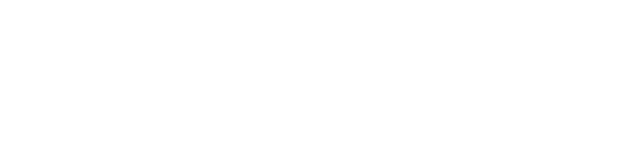
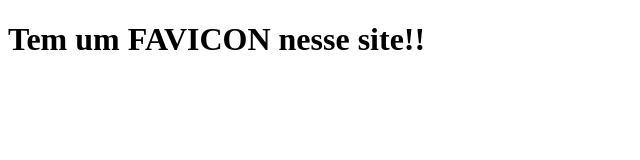
Before and after one commit to icarogoggin/FRONT, a plain HTML site: page exercicio04/exercicio04.html in a window 1280 px wide. Shown: the whole page, without its empty margins (0-640 px from the left). Drawn offline with Linux system fonts and the light colour scheme.

Commit message:
Update exercicio04.html

```diff
--- a/exercicio04/exercicio04.html
+++ b/exercicio04/exercicio04.html
@@ -5,8 +5,9 @@
     <meta http-equiv="X-UA-Compatible" content="IE=edge">
     <meta name="viewport" content="width=device-width, initial-scale=1.0">
     <title>Exercício 04</title>
+    <link rel="shortcut icon" href="../imagens/favicon.ico">
 </head>
 <body>
-
+    <h1>Tem um FAVICON nesse site!!</h1>
 </body>
 </html>
```
